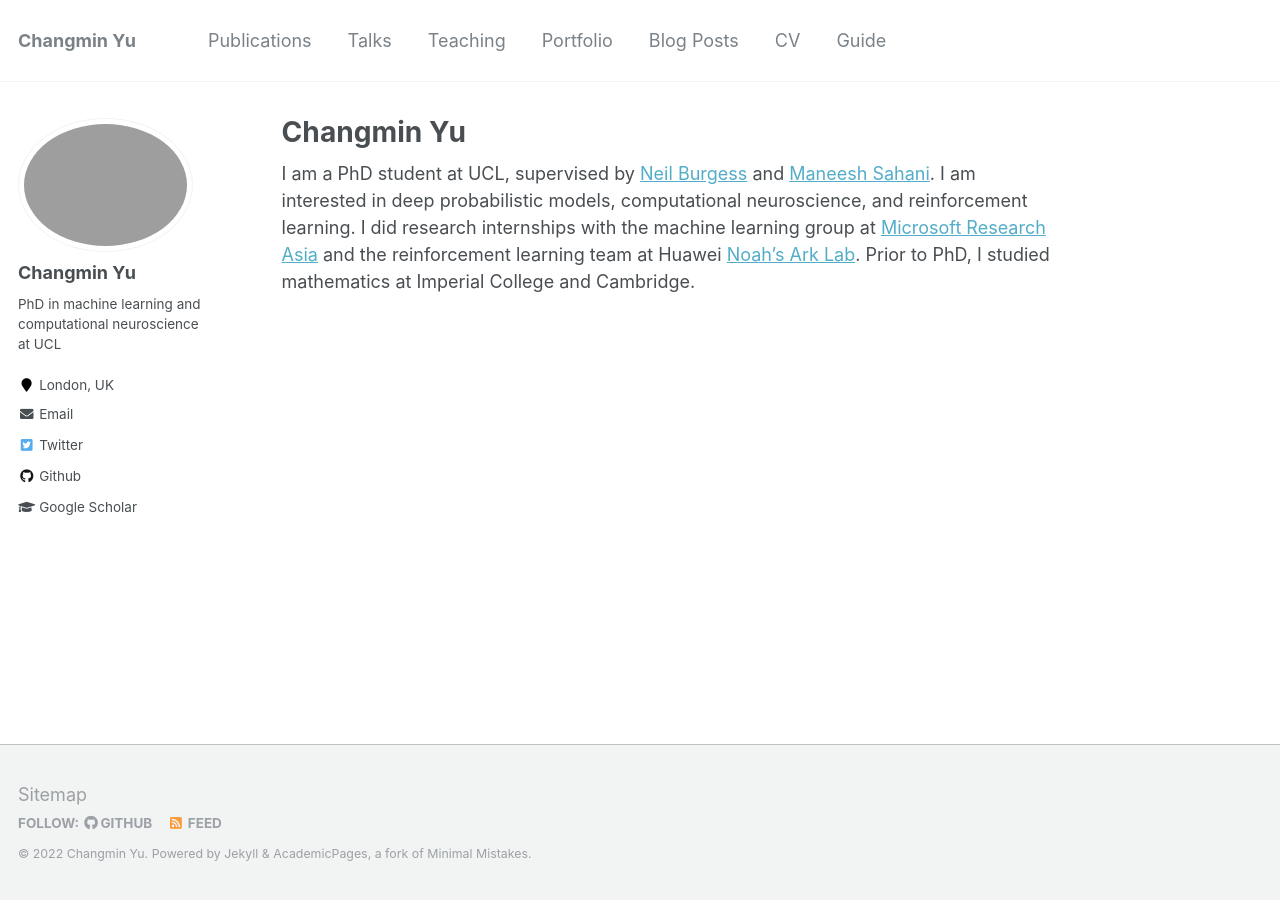
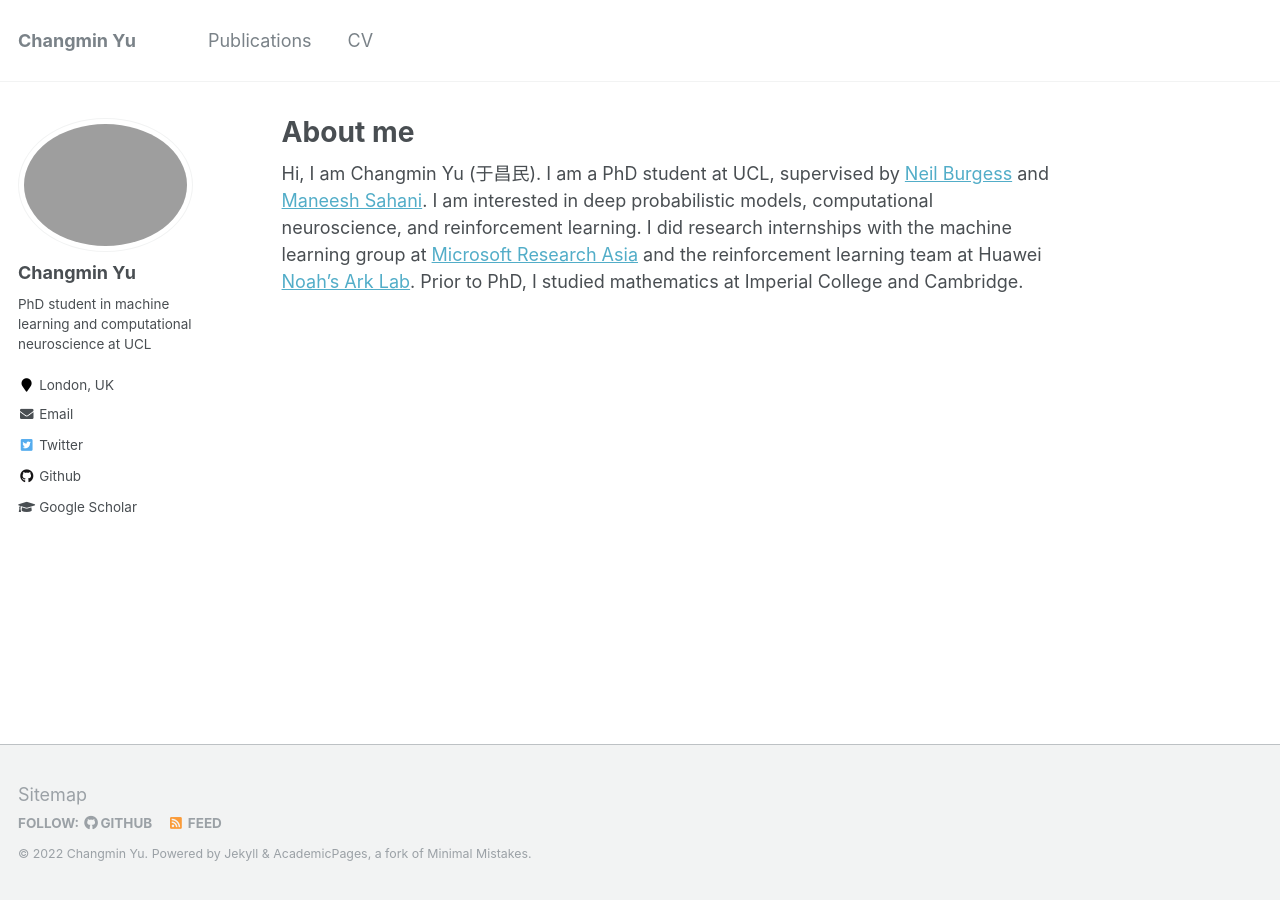
Before and after one commit to changmin-yu/changmin-yu.github.io, a Jekyll site: the page built from _pages/about.md, in a window 1280 px wide. Built offline with Jekyll 4.4.1, drawn with Linux system fonts in a browser that asks for light colours.

Commit message:
some updates

```diff
--- a/_config.yml
+++ b/_config.yml
@@ -10,10 +10,10 @@ locale                   : "en-US"
 title                    : "Changmin Yu"
 title_separator          : "-"
 name                     : &name "Changmin Yu"
-description              : &description "personal description"
-url                      : https://academicpages.github.io # the base hostname & protocol for your site e.g. "https://mmistakes.github.io"
+description              : &description "PhD student in machine learning and computational neuroscience at UCL"
+url                      : https://changmin-yu.github.io # the base hostname & protocol for your site e.g. "https://mmistakes.github.io"
 baseurl                  : "" # the subpath of your site, e.g. "/blog"
-repository               : "academicpages/academicpages.github.io"
+repository               : "changmin-yu.github.io"
 teaser                   :  # filename of teaser fallback teaser image placed in /images/, .e.g. "500x300.png"
 breadcrumbs              : false # true, false (default)
 words_per_minute         : 160
@@ -82,7 +82,7 @@ analytics:
 author:
   name             : "Changmin Yu"
   avatar           : "profile_pic.png"
-  bio              : "PhD in machine learning and computational neuroscience at UCL"
+  bio              : "PhD student in machine learning and computational neuroscience at UCL"
   location         : "London, UK"
   employer         :
   pubmed           :
--- a/_data/navigation.yml
+++ b/_data/navigation.yml
@@ -3,20 +3,5 @@ main:
   - title: "Publications"
     url: /publications/
 
-  - title: "Talks"
-    url: /talks/
-
-  - title: "Teaching"
-    url: /teaching/
-
-  - title: "Portfolio"
-    url: /portfolio/
-
-  - title: "Blog Posts"
-    url: /year-archive/
-
   - title: "CV"
     url: /cv/
-
-  - title: "Guide"
-    url: /markdown/
--- a/_pages/about.md
+++ b/_pages/about.md
@@ -1,6 +1,6 @@
 ---
 permalink: /
-title: "Changmin Yu"
+title: "About me"
 excerpt: "About me"
 author_profile: true
 redirect_from:
@@ -9,7 +9,7 @@ redirect_from:
 ---
 
 <!-- This is the front page of a website that is powered by the [academicpages template](https://github.com/academicpages/academicpages.github.io) and hosted on GitHub pages. [GitHub pages](https://pages.github.com) is a free service in which websites are built and hosted from code and data stored in a GitHub repository, automatically updating when a new commit is made to the respository. This template was forked from the [Minimal Mistakes Jekyll Theme](https://mmistakes.github.io/minimal-mistakes/) created by Michael Rose, and then extended to support the kinds of content that academics have: publications, talks, teaching, a portfolio, blog posts, and a dynamically-generated CV. You can fork [this repository](https://github.com/academicpages/academicpages.github.io) right now, modify the configuration and markdown files, add your own PDFs and other content, and have your own site for free, with no ads! An older version of this template powers my own personal website at [stuartgeiger.com](http://stuartgeiger.com), which uses [this Github repository](https://github.com/staeiou/staeiou.github.io). -->
-I am a PhD student at UCL, supervised by [Neil Burgess](https://www.ucl.ac.uk/icn/people/neil-burgess) and [Maneesh Sahani](https://www.gatsby.ucl.ac.uk/~maneesh/). I am interested in deep probabilistic models, computational neuroscience, and reinforcement learning. I did research internships with the machine learning group at [Microsoft Research Asia](https://www.microsoft.com/en-us/research/lab/microsoft-research-asia/) and the reinforcement learning team at Huawei [Noah's Ark Lab](http://www.noahlab.com.hk/). Prior to PhD, I studied mathematics at Imperial College and Cambridge.
+Hi, I am Changmin Yu (于昌民). I am a PhD student at UCL, supervised by [Neil Burgess](https://www.ucl.ac.uk/icn/people/neil-burgess) and [Maneesh Sahani](https://www.gatsby.ucl.ac.uk/~maneesh/). I am interested in deep probabilistic models, computational neuroscience, and reinforcement learning. I did research internships with the machine learning group at [Microsoft Research Asia](https://www.microsoft.com/en-us/research/lab/microsoft-research-asia/) and the reinforcement learning team at Huawei [Noah's Ark Lab](http://www.noahlab.com.hk/). Prior to PhD, I studied mathematics at Imperial College and Cambridge.
 
 <!-- A data-driven personal website
 ======
```
Also changed, not shown: _pages/cv.md (+6 -6 lines).
